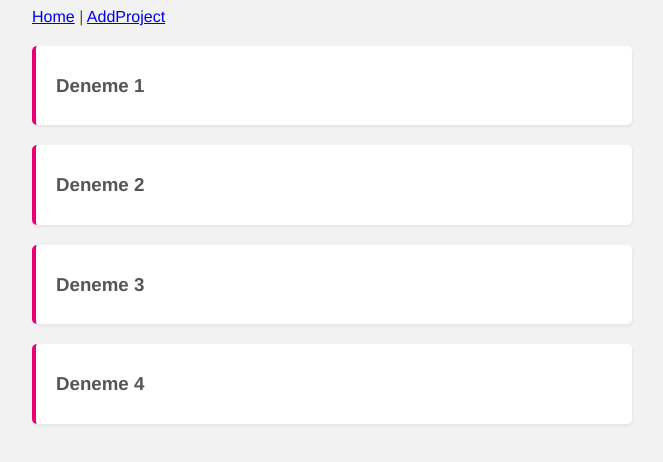
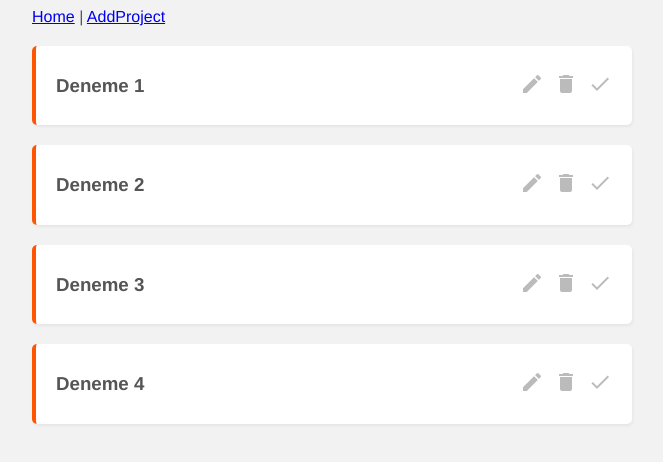
Before and after one commit to sahinuzun03/Vue-Project, a Vue app: page / in a window 1280 px wide. Shown: the top 462 px of the page, without its empty margins (308-971 px from the left). Built offline with nearby package versions, Linux system fonts and the light colour scheme; data requests are answered from the project's data file.

Commit message:
Icons Added

```diff
--- a/public/index.html
+++ b/public/index.html
@@ -5,6 +5,7 @@
     <meta http-equiv="X-UA-Compatible" content="IE=edge">
     <meta name="viewport" content="width=device-width,initial-scale=1.0">
     <link rel="icon" href="<%= BASE_URL %>favicon.ico">
+    <link href="https://fonts.googleapis.com/icon?family=Material+Icons" rel="stylesheet">
     <title><%= htmlWebpackPlugin.options.title %></title>
   </head>
   <body>
--- a/src/components/SingleProject.vue
+++ b/src/components/SingleProject.vue
@@ -2,6 +2,17 @@
   <div class="project">
     <div class="actions">
         <h3 @click="showDetails = !showDetails">{{ project.title }}</h3>
+        <div class="icons">
+            <span class="material-icons">
+                edit
+            </span>
+            <span class="material-icons">
+                delete
+            </span>
+            <span class="material-icons">
+                done
+            </span>
+        </div>
     </div>
     <div v-if="showDetails" class="details">
         <p>{{ project.details }}</p>
@@ -31,10 +42,27 @@ export default {
     padding: 10px 20px;
     border-radius: 5px;
     box-shadow: 1px 2px 3px rgba(0, 0, 0, 0.05);
-    border-left: 4px solid #e90074;
+    border-left: 4px solid #ff5500;
 }
 
 h3{
     cursor:pointer;
 }
+
+.actions{
+    display: flex;
+    justify-content: space-between;
+    align-items: center;
+}
+
+.material-icons{
+    font-size: 24px;
+    margin-left: 10px;
+    color:#bbb;
+    cursor:pointe;
+}
+
+.material-icons:hover{
+    color:#888;
+}
 </style>
```
